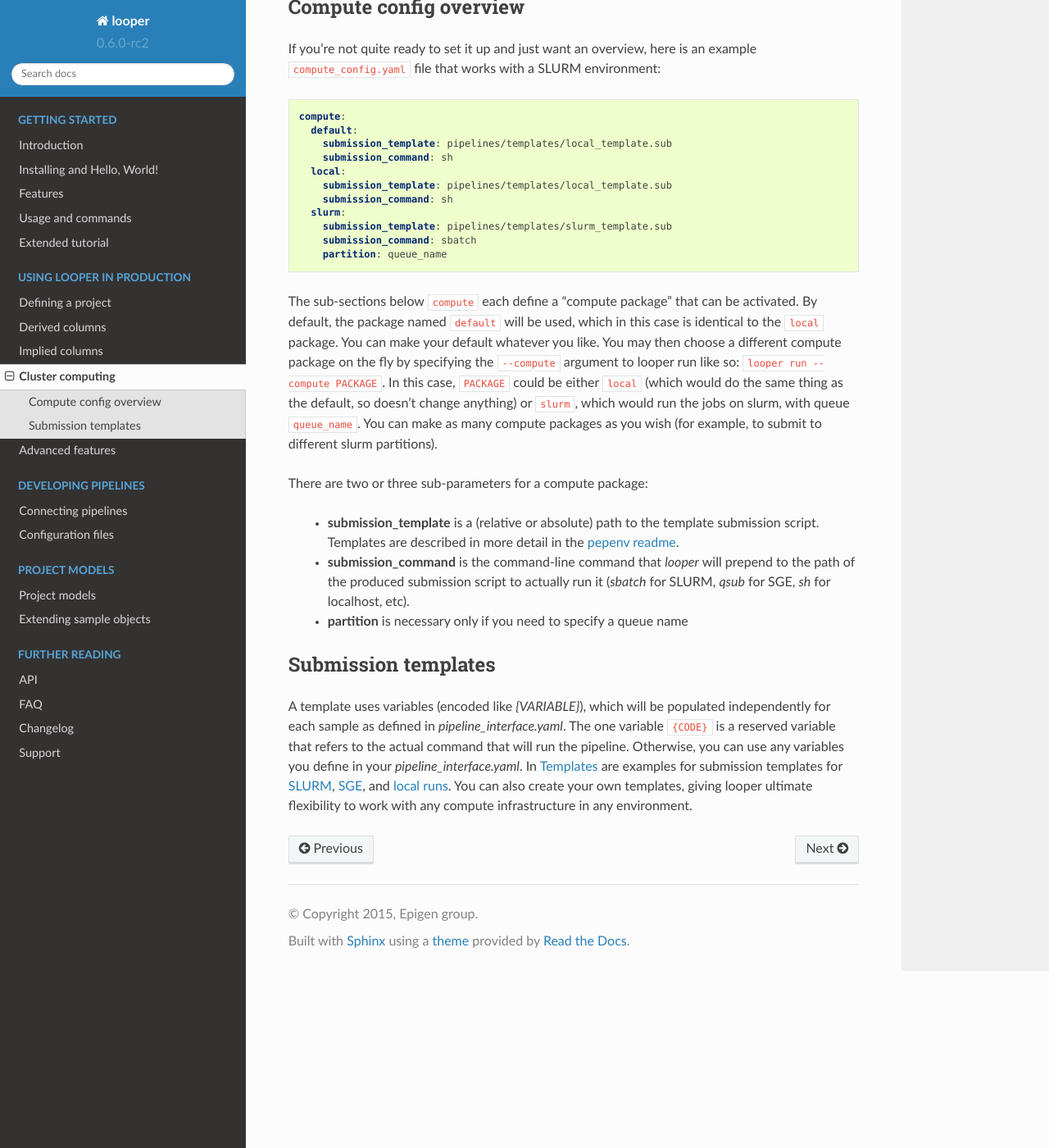
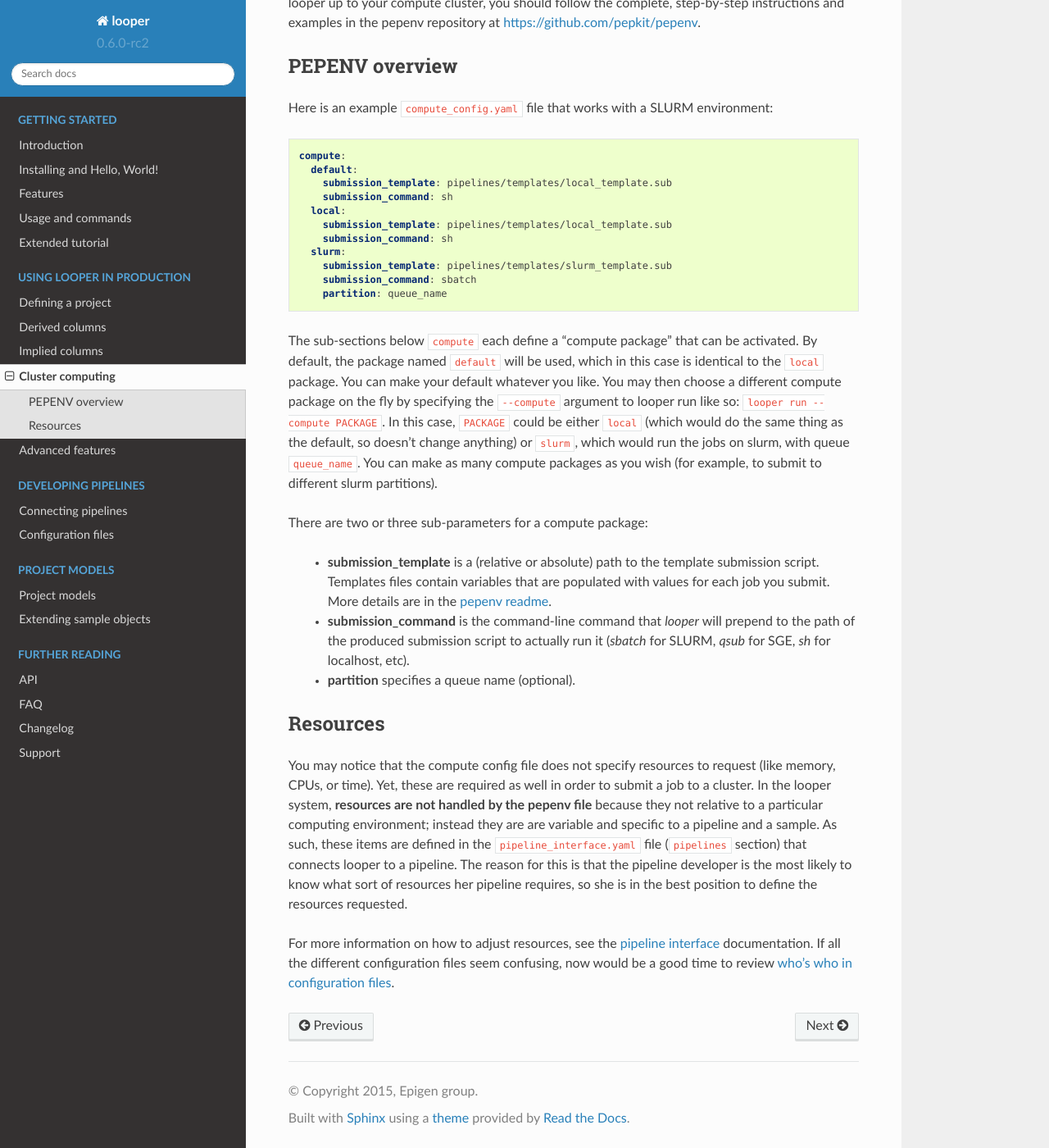
Before and after one commit to pepkit/peppy, a Sphinx documentation site: the page built from doc/source/cluster-computing.rst, in a window 1280 px wide and 1400 px high, scrolled down 409 px. Shown: the whole window at 82% size. Built offline with Sphinx 7.4.7 and the Read the Docs theme 2.0.0, drawn with Linux system fonts in a browser that asks for light colours; some of the changed text lies outside the part shown.

Commit message:
Update cluster docs

```diff
--- a/doc/source/cluster-computing.rst
+++ b/doc/source/cluster-computing.rst
@@ -3,14 +3,17 @@
 Cluster computing
 =============================================
 
+
 By default, looper will build a shell script for each sample and then run each sample serially on the local computer. But where looper really excels is in large projects that require submitting these jobs to a cluster resource manager (like SLURM, SGE, LFS, etc.). Looper handles the interface to the resource manager so that projects and pipelines can be moved to different environments with ease.
 
-To configure looper to use cluster computing, all you have to do is tell looper a few things about your cluster setup: you create a configuration file (`compute_config.yaml`) and point an environment variable (``PEPENV``) to this file, and that's it! Complete, step-by-step instructions and examples are available in the pepenv repository at https://github.com/pepkit/pepenv.
+To configure looper to use cluster computing, all you have to do is tell looper a few things about your cluster setup: you create a configuration file (`compute_config.yaml`) and point an environment variable (``PEPENV``) to this file, and that's it!
 
-Compute config overview
+Following is a brief overview to familiarize you with how this will work. When you're ready to hook looper up to your compute cluster, you should follow the complete, step-by-step instructions and examples in the pepenv repository at https://github.com/pepkit/pepenv.
+
+PEPENV overview
 ****************************************
 
-If you're not quite ready to set it up and just want an overview, here is an example ``compute_config.yaml`` file that works with a SLURM environment:
+Here is an example ``compute_config.yaml`` file that works with a SLURM environment:
 
 .. code-block:: yaml
 
@@ -31,11 +34,13 @@ The sub-sections below ``compute`` each define a "compute package" that can be a
 
 There are two or three sub-parameters for a compute package:
 
-   - **submission_template** is a (relative or absolute) path to the template submission script. Templates are described in more detail in the `pepenv readme <https://github.com/pepkit/pepenv>`_.
+   - **submission_template** is a (relative or absolute) path to the template submission script. Templates files contain variables that are populated with values for each job you submit. More details are in the `pepenv readme <https://github.com/pepkit/pepenv>`_.
    - **submission_command** is the command-line command that `looper` will prepend to the path of the produced submission script to actually run it (`sbatch` for SLURM, `qsub` for SGE, `sh` for localhost, etc).
-   - **partition** is necessary only if you need to specify a queue name
+   - **partition** specifies a queue name (optional).
 
 
-Submission templates
+Resources
 ****************************************
-A template uses variables (encoded like `{VARIABLE}`), which will be populated independently for each sample as defined in `pipeline_interface.yaml`. The one variable ``{CODE}`` is a reserved variable that refers to the actual command that will run the pipeline. Otherwise, you can use any variables you define in your `pipeline_interface.yaml`. In `Templates <https://github.com/pepkit/pepenv/tree/master/templates>`__ are examples for submission templates for `SLURM <https://github.com/pepkit/pepenv/blob/master/templates/slurm_template.sub>`__, `SGE <https://github.com/pepkit/pepenv/blob/master/templates/sge_template.sub>`__, and `local runs <https://github.com/pepkit/pepenv/blob/master/templates/localhost_template.sub>`__. You can also create your own templates, giving looper ultimate flexibility to work with any compute infrastructure in any environment.
+You may notice that the compute config file does not specify resources to request (like memory, CPUs, or time). Yet, these are required as well in order to submit a job to a cluster. In the looper system, **resources are not handled by the pepenv file** because they not relative to a particular computing environment; instead they are are variable and specific to a pipeline and a sample. As such, these items are defined in the ``pipeline_interface.yaml`` file (``pipelines`` section) that connects looper to a pipeline. The reason for this is that the pipeline developer is the most likely to know what sort of resources her pipeline requires, so she is in the best position to define the resources requested.
+
+For more information on how to adjust resources, see the :ref:`pipeline interface <pipeline-interface-pipelines>` documentation. If all the different configuration files seem confusing, now would be a good time to review :doc:`who's who in configuration files <config-files>`.
--- a/doc/source/config-files.rst
+++ b/doc/source/config-files.rst
@@ -2,7 +2,7 @@
 Configuration files
 =========================
 
-Looper uses `YAML <http://www.yaml.org/>`_ configuration files to describe a project. Looper is a very modular system, so there are few different YAML files. Since it's easy to confuse what the different configuration files are used for, here's an explanation of each. Which ones you need to know about will depend on whether you're a pipeline user (running pipelines on your project) or a pipeline developer (building your own pipeline).
+Looper uses `YAML <http://www.yaml.org/>`_ configuration files for several purposes. Looper is designed to be organized, modular, and very configurable, so there are several configuration files. We've organized the configuration files so they each handle a different level of infrastructure: environment, project, sample, or pipeline. This makes the system very adaptable and portable, but for a newcomer, it is easy to confuse what the different configuration files are used for. So, here's an explanation of each for you to use as a reference until you are familiar with the whole ecosystem. Which ones you need to know about will depend on whether you're a pipeline user (running pipelines on your project) or a pipeline developer (building your own pipeline).
 
 
 Pipeline users
@@ -14,12 +14,14 @@ Users (non-developers) of pipelines only need to be aware of one or two YAML fil
 
 If you are planning to submit jobs to a cluster, then you need to know about a second YAML file:
 
--	:ref:`PEPENV environment config <cluster-resource-managers>`:  This file tells looper how to use compute resource managers, like SLURM. You can find examples and instructions for setting this up at https://github.com/pepkit/pepenv. This file doesn't require much editing or maintenance beyond initial setup.
+-	:ref:`PEPENV environment config <cluster-resource-managers>`:  This file tells looper how to use compute resource managers, like SLURM. This file doesn't require much editing or maintenance beyond initial setup.
+
+That should be all you need to worry about as a pipeline user. If you need to adjust compute resources or want to develop a pipeline or have more advanced project-level control over pipelines, then you'll need to know about a few others:
 
 Pipeline developers
 *****************
 
-If you want to add a new pipeline to looper or tweak the way looper interacts with a pipeline for a given project, then you need to know about a configuration file that coordinates linking your pipeline in to your looper project.
+If you want to add a new pipeline to looper, tweak the way looper interacts with a pipeline for a given project, or change the default cluster resources requested by a pipeline, then you need to know about a configuration file that coordinates linking your pipeline in to your looper project.
 
 -	:doc:`pipeline interface file <connecting-pipelines>`: Has two sections: 1) ``protocol_mapping`` tells looper which pipelines exist, and how to map each protocol (sample data type) to its pipelines; 2) ``pipelines`` links looper to the pipelines by describing variables, options and paths that the pipeline needs to know to run and outlines resource requirements for cluster managers.
 
```
Also changed, not shown: doc/source/pipeline-interface.rst (+4 -3 lines).
